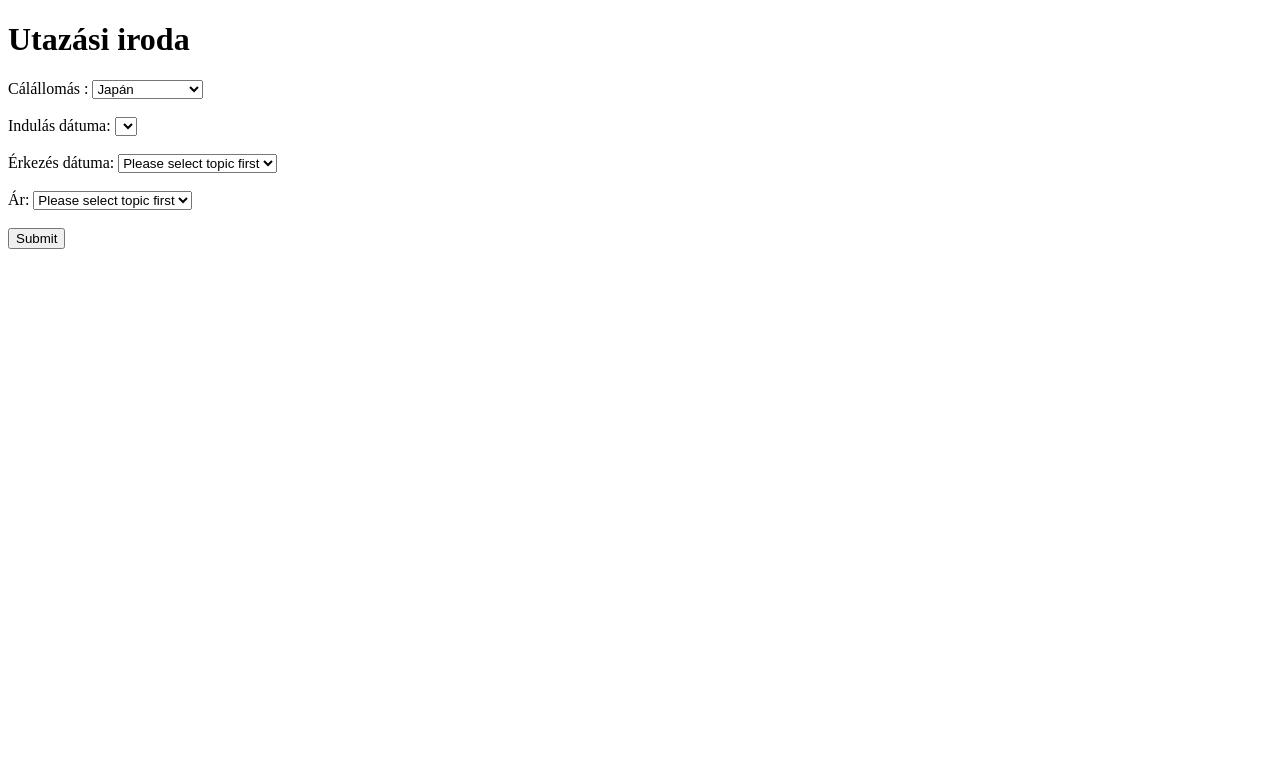
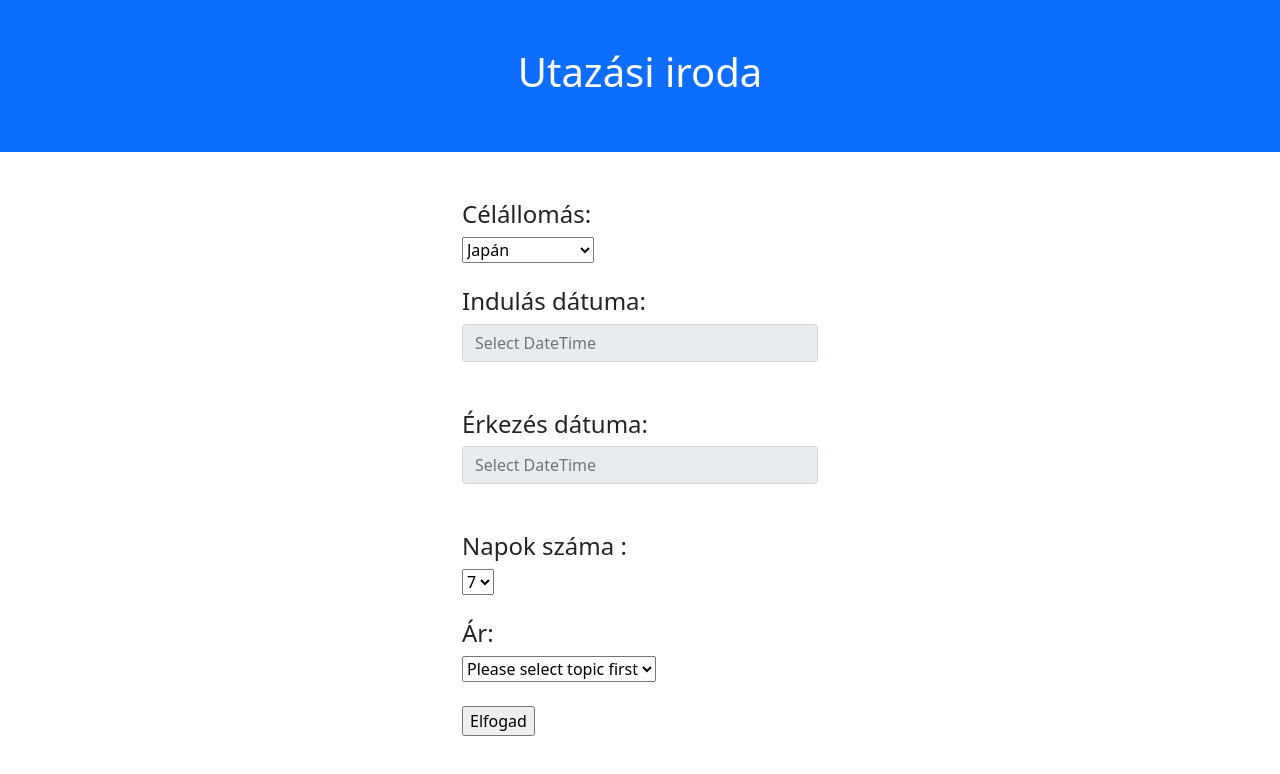
Before and after one commit to Axi20/Traveling_NodeJS, a plain HTML site: page index.html in a window 1280 px wide. Drawn offline with nearby package versions, Linux system fonts and the light colour scheme.

Commit message:
Add files via upload

```diff
--- a/index.html
+++ b/index.html
@@ -1,11 +1,13 @@
 <!DOCTYPE html>
-<html>
+<html lang="hu">
 
 <head>
     <meta charset="utf-8">
     <meta name="viewport" content="width=device-width, initial-scale=1">
-
+    <link href="https://cdn.jsdelivr.net/npm/bootstrap@5.1.3/dist/css/bootstrap.min.css" rel="stylesheet">
+    <script src="https://cdn.jsdelivr.net/npm/bootstrap@5.1.3/dist/js/bootstrap.bundle.min.js"></script>
     <link rel="stylesheet" href="https://cdn.jsdelivr.net/npm/flatpickr/dist/flatpickr.min.css">
+    <title></title>
     <script>
         var subjectObject = {
             "Front-end": {
@@ -45,18 +47,33 @@
             }
         }
 
+</script>
+
+
 
 
     </script>
 </head>
 
 <body>
+    <div class="container-fluid p-5 bg-primary text-white text-center">
+        <h1>Utazási iroda</h1>
+      </div>
 
 
-    <h1>Utazási iroda</h1>
+      <div class="container mt-5">
+        <div class="row">
+          <div class="col-sm-4">
 
-    <form name="form1" id="form1" action="/action_page.php">
-        Cálállomás : <select name="Célállomás" id="Célállomás">
+
+
+
+          </div>
+          <div class="col-sm-4">
+
+            <form name="form1" id="form1" action="">
+                <h4>Célállomás:</h4>
+                 <select name="Célállomás" id="Célállomás">
                     <option value="" selected="selected">Spanyolország</option>
                     <option value="" selected="selected">Svédország</option>
                     <option value="" selected="selected">Olaszország</option>
@@ -67,33 +84,42 @@
                     <option value="" selected="selected">Tibet</option>
                     <option value="" selected="selected">India</option>
                     <option value="" selected="selected">Japán</option>
-
-
-
-
                 </select>
                 <br><br>
-        Indulás dátuma: <select name="Érkezés dátuma" id="Érkezés dátuma">
+            <h4>Indulás dátuma: </h4>
 
+        <input class="form-control" type="datetime-local" placeholder="Select DateTime">
+        <script src="https://cdn.jsdelivr.net/npm/flatpickr"></script>
 
     </select>
 
+        <br><br>
+        <h4>Érkezés dátuma:  </h4>
+        <input class="form-control" type="datetime-local" placeholder="Select DateTime">
         <script src="https://cdn.jsdelivr.net/npm/flatpickr"></script>
-
-
-
+       </select>
+       <br><br>
+       <h4>Napok száma : </h4>
+       <select name="Napok száma" id="Napok száma">
+        <option value="" selected="selected">2</option>
+        <option value="" selected="selected">3</option>
+        <option value="" selected="selected">4</option>
+        <option value="" selected="selected">5</option>
+        <option value="" selected="selected">6</option>
+        <option value="" selected="selected">7</option>
+        </select>
 
         <br><br>
-        Érkezés dátuma: <select name="Érkezés dátuma" id="Érkezés dátuma">
+       <h4>Ár:</h4>
+       <select name="Ár" id="Ár">
             <option value="" selected="selected">Please select topic first</option>
         </select>
         <br><br>
-        Ár: <select name="Ár" id="Ár">
-            <option value="" selected="selected">Please select topic first</option>
-        </select>
-        <br><br>
-        <input type="submit" value="Submit">
+        <input type="submit" value="Elfogad">
     </form>
+   <script>
+       flatpickr("input[type=datetime-local]", {});
+   </script>
 
 </body>
 
```
Lines whose indentation alone changed are shown as unchanged.
